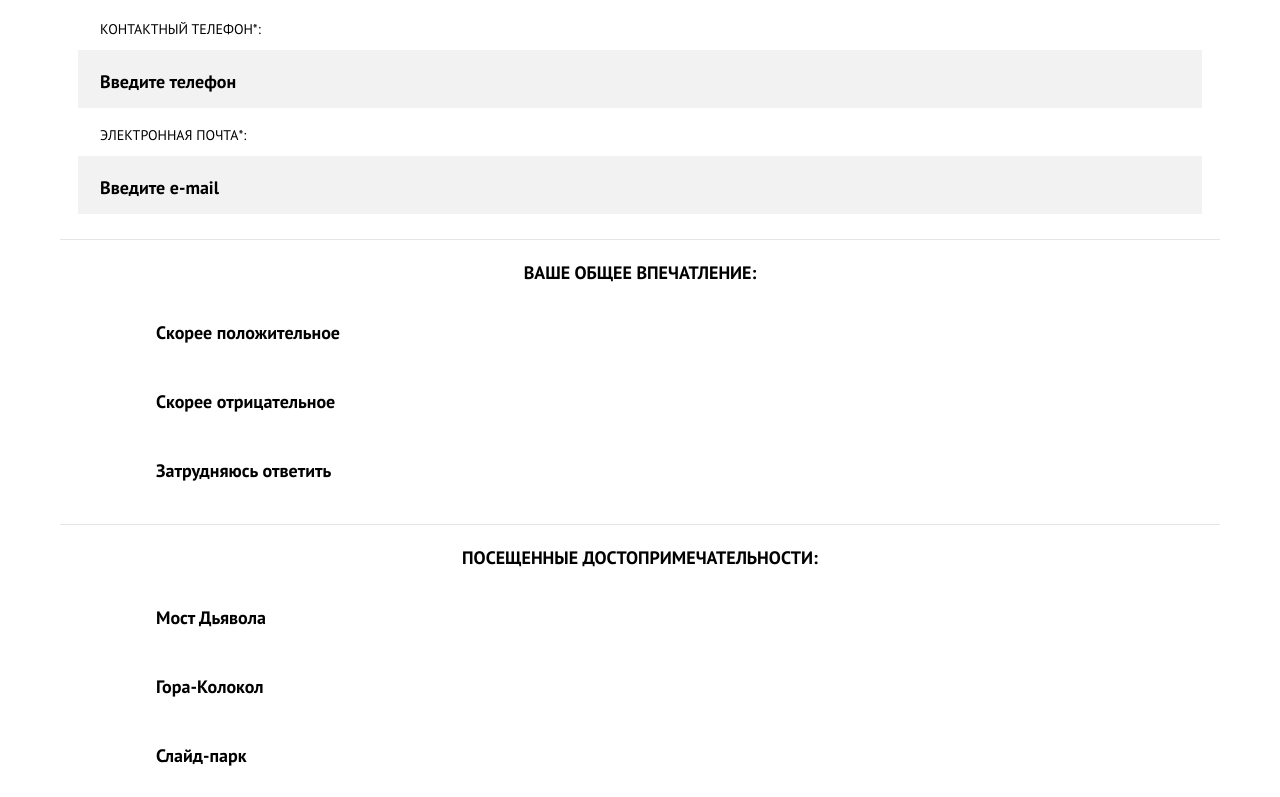
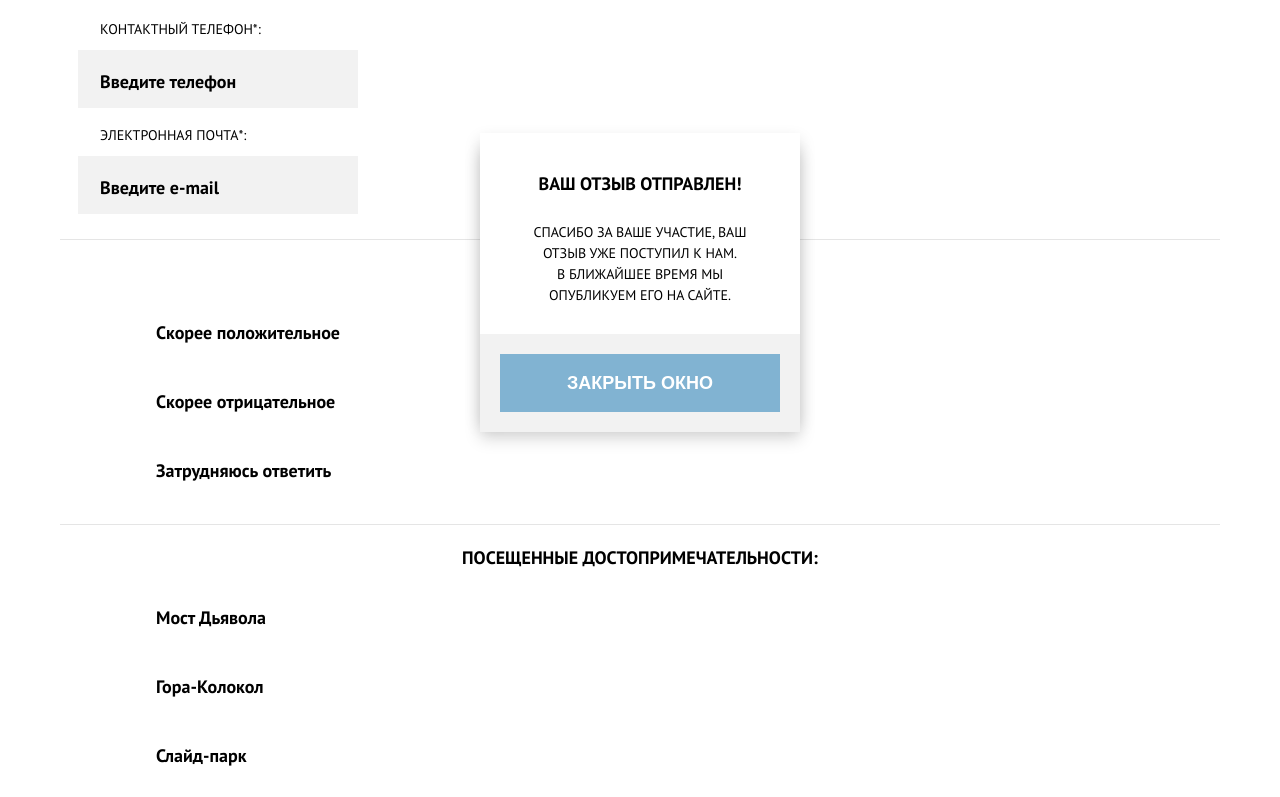
Before and after one commit to Amaria-desveloper/171145-sedona-21, a website: page source/form.html in a window 1280 px wide. Shown: the part 923-1720 px from the top of the page. Drawn offline with nearby package versions, Linux system fonts and the light colour scheme; files that its build step writes are made by us from their sources.

Commit message:
form modals

```diff
--- a/source/form.html
+++ b/source/form.html
@@ -185,16 +185,22 @@
     </footer>
 
     <div class="modal modal--fail">
-      <p class="modal__title">Что-то пошло не так!</p>
-      <p class="modal__text">Проверьте поля, выделенные красным, скорее всего вы забыли их заполнить</p>
+      <div class="modal__headline">
+        <p class="modal__title title">Что-то пошло не так!</p>
+        <p class="modal__text title title--subtitle">Проверьте поля, выделенные красным, скорее всего вы забыли их заполнить</p>
+      </div>
       <button class="modal__close-btn" type="button">Ок</button>
     </div>
 
     <div class="modal modal--success">
-      <p class="modal__title">Ваш отзыв отправлен!</p>
-      <p class="modal__text">Спасибо за ваше участие, ваш отзыв уже поступил к нам. В ближайшее время мы опубликуем его на
-        сайте.</p>
-      <button class="modal__close-btn" type="button">Закрыть окно</button>
+      <div class="modal__headline">
+        <p class="modal__title title">Ваш отзыв отправлен!</p>
+        <p class="modal__text title title--subtitle">Спасибо за ваше участие, ваш отзыв уже поступил к нам. <br> В ближайшее время мы опубликуем его на
+          сайте.</p>
+      </div>
+      <div class="modal__footer">
+        <button class="modal__close-btn" type="button">Закрыть окно</button>
+      </div>
     </div>
   </div>
 
--- a/source/less/blocks/controls.less
+++ b/source/less/blocks/controls.less
@@ -1,6 +1,5 @@
 .controls {
   width: 280px;
-
 }
 
 .controls__progress-wrapper {
@@ -12,13 +11,13 @@
 }
 
 .controls__progress {
-  -webkit-appearance: none;
+  appearance: none;
   width: 100%;
 
   background-color: transparent;
 
   &::-webkit-slider-thumb {
-    -webkit-appearance: none;
+    appearance: none;
 
     width: 9px;
     height: 9px;
--- a/source/less/blocks/feedback.less
+++ b/source/less/blocks/feedback.less
@@ -23,6 +23,7 @@
 .feedback__label {
   display: flex;
   align-items: center;
+  width: 280px;
   margin-bottom: 20px;
 
   &:last-child {
@@ -71,8 +72,10 @@
   }
 
   &--textarea {
-    width: 100%;
+    width: 280px;
     height: 160px;
+
+    resize: none;
   }
 }
 
--- /dev/null
+++ b/source/less/blocks/modal.less
@@ -0,0 +1,60 @@
+.modal {
+  position: absolute;
+  top: 0;
+  left: 0;
+  right: 0;
+  bottom: 0;
+  margin: auto;
+
+  width: 320px;
+  height: min-content;
+
+  background-color: @basic-white;
+  box-shadow: 0 7px 15px @shadow;
+}
+
+.modal__headline {
+  margin: 38px auto 28px;
+  padding: 0 37px;
+}
+
+.modal__title {
+  margin-bottom: 25px;;
+}
+
+.modal__text {
+  margin: 0;
+
+  line-height: 24px;
+}
+
+.modal__footer {
+  height: 98px;
+  padding: 20px;
+
+  background-color: @grey;
+}
+
+.modal__close-btn {
+  display: flex;
+  align-items: center;
+  justify-content: center;
+
+  width: 100%;
+  height: 58px;
+
+  .font(18px; 26px; 700);
+  color: @basic-white;
+  text-transform: uppercase;
+
+  border: none;
+  background-color: @primary-blue;
+}
+
+.modal--fail {
+  & .modal__close-btn {
+    margin: 0 auto 35px;
+
+    width: 180px;
+  }
+}
--- a/source/less/blocks/page.less
+++ b/source/less/blocks/page.less
@@ -1,4 +1,7 @@
 .page__body {
+  position: relative;
+
+
   margin: 0;
   font-family: "ptsans", "Arial", sans-serif;
   .font(14px; 24px);
--- a/source/less/blocks/video.less
+++ b/source/less/blocks/video.less
@@ -1,7 +1,3 @@
-.video {
-
-}
-
 .video__headline {
   padding: 34px 0;
 }
--- a/source/less/style.less
+++ b/source/less/style.less
@@ -1,6 +1,7 @@
 @import "./variables.less";
 @import "./mixins.less";
 @import "./global.less";
+@import "./blocks/modal.less";
 @import "./blocks/title.less";
 @import "./blocks/page.less";
 @import "./blocks/header.less";
--- a/source/less/variables.less
+++ b/source/less/variables.less
@@ -18,3 +18,5 @@
 @light-grey: #d6d6d6;
 @lighter-grey: #e5e5e5;
 @grey: #f2f2f2;
+
+@shadow: rgba(0, 1, 1, 0.15);
```
